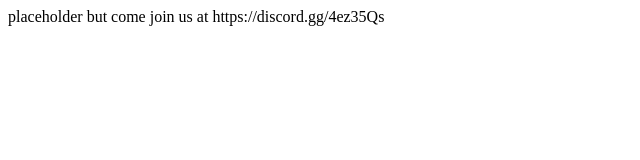
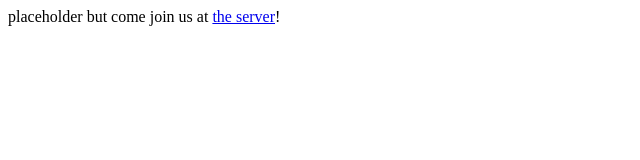
Before and after one commit to YaCoding-Server/YaCoding-Server.github.io, a plain HTML site: page index.html in a window 1280 px wide. Shown: the whole page, without its empty margins (0-640 px from the left). Drawn offline with Linux system fonts and the light colour scheme.

Commit message:
Update index.html

```diff
--- a/index.html
+++ b/index.html
@@ -1 +1 @@
-<p>placeholder but come join us at https://discord.gg/4ez35Qs</p>
+<p>placeholder but come join us at <a href = "https://discord.gg/4ez35Qs">the server</a>!</p>
```
